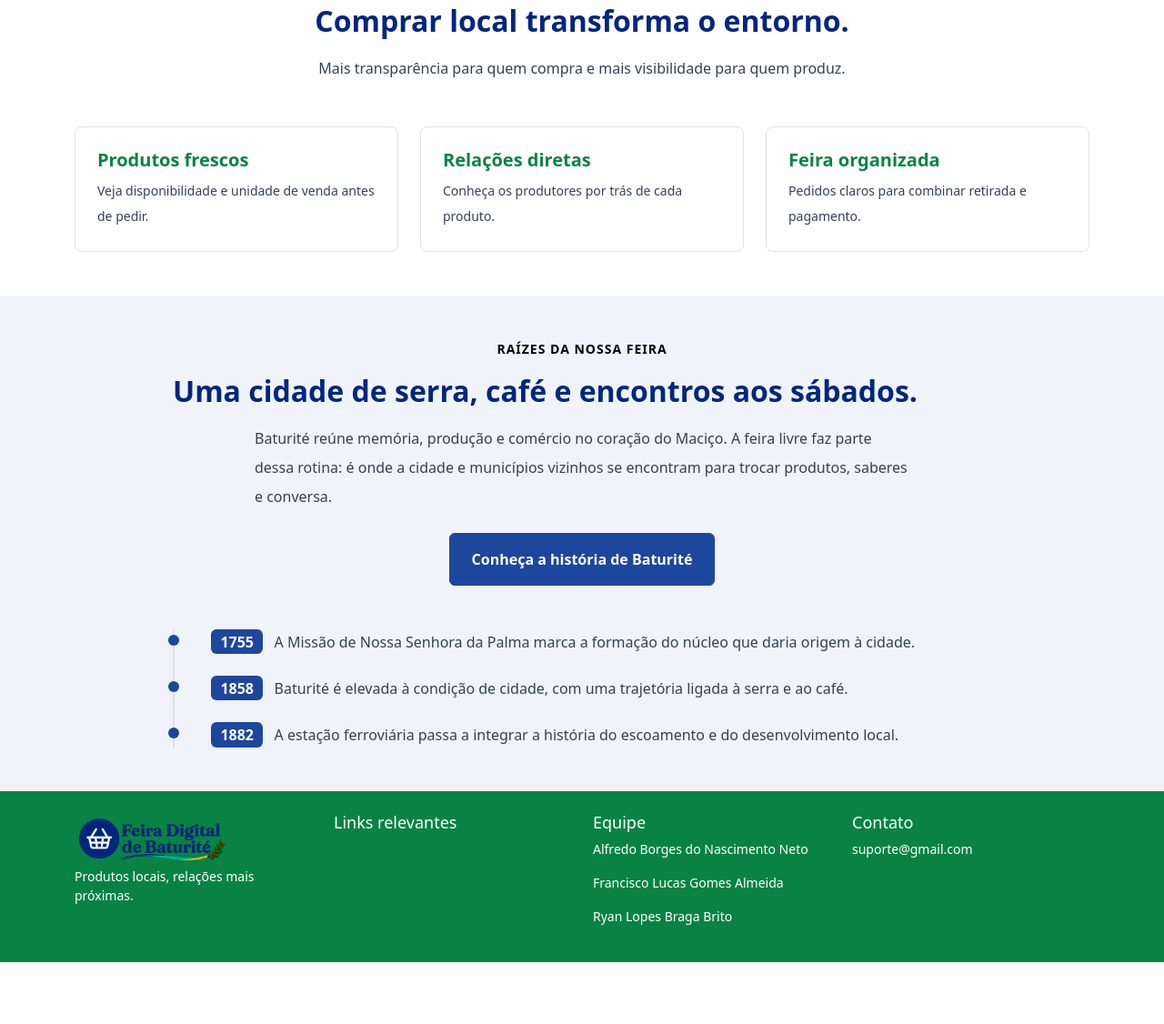
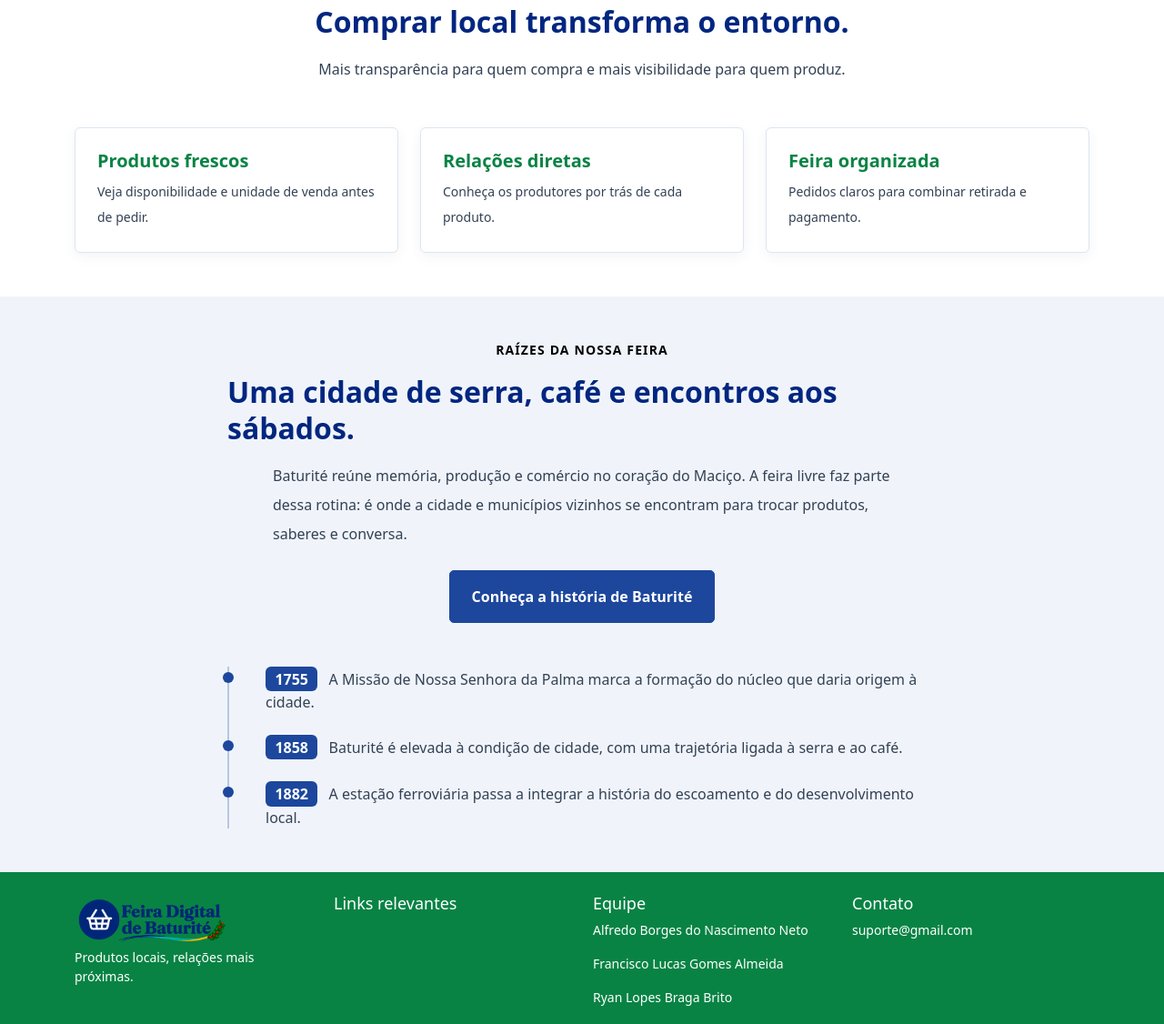
Before and after one commit to CLKlucas/help-me-alfredo, a website: page Projeto final/src/html/inicio.html in a window 1280 px wide. Shown: the part 823-1949 px from the top of the page at 91% size. Before the commit the page ends 1881 px from the top, so only its background shows below. Drawn offline with nearby package versions, Linux system fonts and the light colour scheme.

Commit message:
update styles for inicio and destaque

```diff
--- a/Projeto final/src/css/destaque.css
+++ b/Projeto final/src/css/destaque.css
@@ -4,20 +4,22 @@ body {
 }
 
 #conteudo section {
-  padding: 48px 20px;
+  padding: 56px 20px;
 }
 
 #conteudo section:nth-child(even) {
   background-color: #f0f4fa;
+  border-top: 1px solid #e2e8f0;
+  border-bottom: 1px solid #e2e8f0;
 }
 
 .chamada {
   display: block;
   margin-bottom: 12px;
   color: #1d479d;
-  font-size: 14px;
-  font-weight: bold;
-  letter-spacing: 1px;
+  font-size: 0.8125rem;
+  font-weight: 700;
+  letter-spacing: 0.12em;
   text-transform: uppercase;
 }
 
@@ -71,11 +73,31 @@ body {
 .produto-card {
   display: flex;
   flex-direction: column;
-  padding: 28px 24px;
-  border: 1px solid #e2e8f0;
-  border-radius: 8px;
+  overflow: hidden;
+  border: 1px solid #dce5ef;
+  border-radius: 6px;
   background-color: #ffffff;
   text-align: left;
+  box-shadow: 0 4px 14px rgba(51, 65, 85, 0.06);
+}
+
+.produto-card .titulo-item,
+.produto-card .texto,
+.produto-card .produto-preco,
+.produto-card .produto-feirante {
+  margin-left: 22px;
+  margin-right: 22px;
+}
+
+.produto-card .titulo-item {
+  margin-top: 20px;
+}
+
+.produto-imagem {
+  width: 100%;
+  height: 220px;
+  object-fit: cover;
+  border-bottom: 1px solid #e2e8f0;
 }
 
 .produto-card .titulo-item {
@@ -91,7 +113,7 @@ body {
 .produto-card a {
   display: inline-block;
   padding: 12px 24px;
-  border-radius: 6px;
+  border-radius: 5px;
   background-color: #088344;
   color: #ffffff;
   font-weight: bold;
@@ -99,7 +121,21 @@ body {
 }
 
 .produto-card a {
-  margin-top: auto;
+  margin: auto 22px 22px;
+  text-align: center;
+}
+
+.produto-preco {
+  margin-bottom: 6px;
+  color: #088344;
+  font-size: 1.125rem;
+  font-weight: 700;
+}
+
+.produto-feirante {
+  margin-bottom: 20px;
+  color: #64748b;
+  font-size: 0.875rem;
 }
 
 #conteudo section > a:hover,
--- a/Projeto final/src/css/inicio.css
+++ b/Projeto final/src/css/inicio.css
@@ -7,15 +7,23 @@ body {
   background-color: #f0f4fa;
 }
 
+.apresentacao {
+  border-bottom: 1px solid #e2e8f0;
+}
+
 .chamada {
-  letter-spacing: 1px;
+  letter-spacing: 0.08em;
   color: #1d479d;
 }
 
 .titulo-pagina,
 .titulo-secao {
-  max-width: 900px;
+  max-width: 780px;
   color: #002680;
+}
+
+.titulo-pagina {
+  max-width: 650px;
 }
 
 .titulo-item {
@@ -23,22 +31,34 @@ body {
 }
 
 .texto {
-  max-width: 720px;
+  max-width: 680px;
   color: #334155;
 }
 
+.marketing .container > .row li > div {
+  border-radius: 6px !important;
+  border-color: #dce5ef !important;
+  box-shadow: 0 4px 14px rgba(51, 65, 85, 0.06);
+}
 
-#conteudo .btn-primary {
+.marketing .texto {
+  max-width: none;
+}
+
+#conteudo .btn-primary,
+#conteudo .btn-success {
   --bs-btn-bg: #1d479d;
   --bs-btn-border-color: #1d479d;
   --bs-btn-hover-bg: #002680;
   --bs-btn-hover-border-color: #002680;
   --bs-btn-active-bg: #002680;
   --bs-btn-active-border-color: #002680;
+  border-radius: 5px;
 }
 
 .linha-do-tempo {
-  max-width: 900px;
+  max-width: 780px;
+  border-left-color: #b8c7dc !important;
 }
 
 .linha-do-tempo .badge {
```
